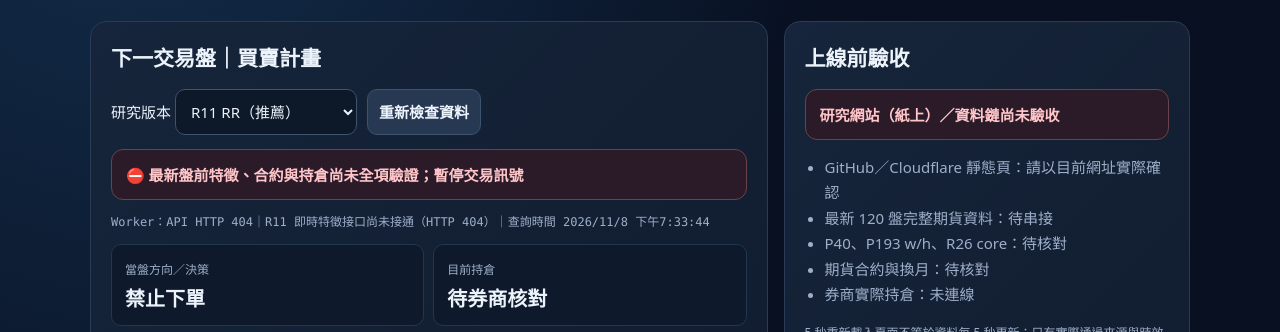
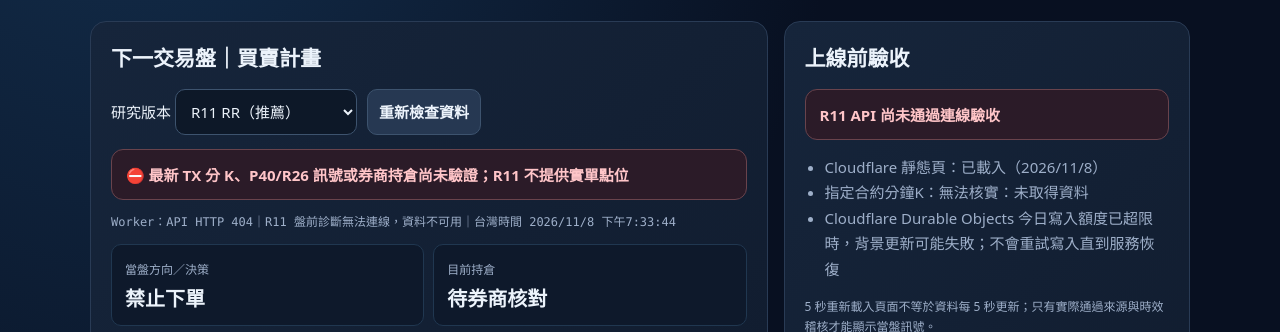
Before and after one commit to victordogboy/tw-stock-test, a website: page public/r11/index.html in a window 1280 px wide. Shown: the part 425-757 px from the top of the page. Drawn offline with Linux system fonts and the light colour scheme; no server answers.

Commit message:
feat(r11): display named TX minute coverage and exact unverified causal features instead of HTTP 404

```diff
--- a/public/r11/index.html
+++ b/public/r11/index.html
@@ -37,14 +37,30 @@ function showResult(plan,label){
   $('signal-status').className='status';$('signal-status').textContent='⚠ '+(plan.reasons||[]).join('、')+'；此結果僅供研究，禁止作為實際下單價位';
 }
 async function refresh(){
-  $('feed').textContent='資料檢查中…';$('signal-status').className='status';
-  let health='未知',rt='未提供';
-  try{const r=await fetch('/api/health',{cache:'no-store'});health=r.ok?'API 可連線':'API HTTP '+r.status;}catch(e){health='API 無法連線';}
-  try{const r=await fetch('/api/r11/preopen?variant='+encodeURIComponent($('variant').value),{cache:'no-store'});if(r.ok){const j=await r.json();rt=j.status||'未通過來源審核';}else{rt='R11 即時特徵接口尚未接通（HTTP '+r.status+'）';}}catch(e){rt='R11 即時接口連線失敗';}
-  $('feed').textContent='Worker：'+health+'｜'+rt+'｜查詢時間 '+new Date().toLocaleString('zh-TW',{timeZone:'Asia/Taipei'});
-  $('signal-status').textContent='⛔ 最新盤前特徵、合約與持倉尚未全項驗證；暫停交易訊號';
-  $('readiness').textContent='研究網站（紙上）／資料鏈尚未驗收';
-  $('checks').children[0].textContent='GitHub／Cloudflare 靜態頁：請以目前網址實際確認';
+  $('feed').textContent='讀取指定合約分鐘資料覆蓋率…';$('signal-status').className='status';
+  let health='未知',state='R11 盤前診斷無法連線',diag=null;
+  try{const r=await fetch('/api/health',{cache:'no-store'});health=r.ok?'API 可連線':'API HTTP '+r.status;}catch{health='API 無法連線';}
+  try{
+    const r=await fetch('/api/r11/preopen?variant='+encodeURIComponent($('variant').value),{cache:'no-store'});
+    diag=await r.json();
+    state=(diag.status||'UNKNOWN')+' · '+(diag.code||('HTTP '+r.status));
+    if(!r.ok)state+='（HTTP '+r.status+'）';
+  }catch{state='R11 盤前診斷無法連線，資料不可用';}
+  const s=diag?.source;
+  $('feed').textContent='Worker：'+health+'｜'+state+'｜台灣時間 '+new Date().toLocaleString('zh-TW',{timeZone:'Asia/Taipei'});
+  $('direction').textContent='禁止下單';$('position').textContent='待券商核對';$('entry').textContent='—';$('exit').textContent='— / —';
+  $('contract').textContent=s?.contract_candidate?s.contract_candidate+'（未核對主力）':'待核對';
+  $('session').textContent='日夜盤獨立｜當盤強平';
+  $('signal-status').className='status';
+  $('signal-status').textContent='⛔ '+(diag?.message||'最新 TX 分 K、P40/R26 訊號或券商持倉尚未驗證')+'；R11 不提供實單點位';
+  $('readiness').textContent=diag?.status==='BLOCKED'?'R11 API 已接通｜缺少已驗證盤前特徵':'R11 API 尚未通過連線驗收';
+  const lines=[
+    'Cloudflare 靜態頁：已載入（'+new Date().toLocaleDateString('zh-TW',{timeZone:'Asia/Taipei'})+'）',
+    '指定合約分鐘K：'+(s?.ok?'Yahoo 連線成功；'+s.completed_session_keys+' 個已完成盤／'+s.rows+' 根分鐘K':'無法核實：'+(s?.reason||'未取得資料')),
+    ...(diag?.requirements||[]).filter(x=>!x.ready).map(x=>'待補：'+x.label),
+    'Cloudflare Durable Objects 今日寫入額度已超限時，背景更新可能失敗；不會重試寫入直到服務恢復'
+  ];
+  $('checks').replaceChildren(...lines.map(x=>{const li=document.createElement('li');li.textContent=x;return li;}));
 }
 $('refresh').addEventListener('click',refresh);$('variant').addEventListener('change',refresh);
 $('calculate').addEventListener('click',()=>{try{const data=JSON.parse($('snapshot').value),out=planR11(data,$('variant').value);$('preview').textContent=JSON.stringify(out,null,2);showResult(out,data);}catch(e){$('preview').textContent='資料格式錯誤：'+e.message;}});
```
